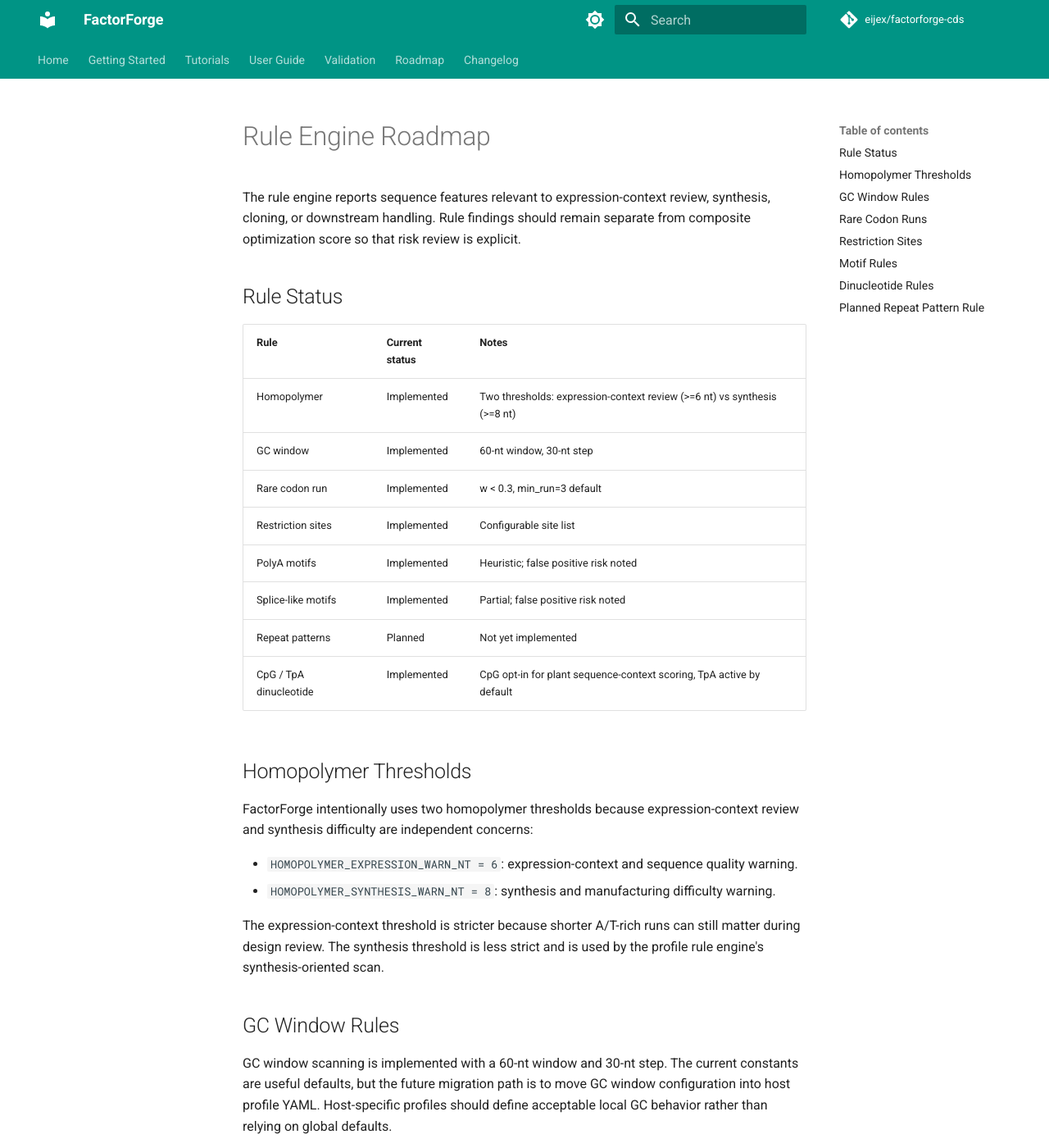
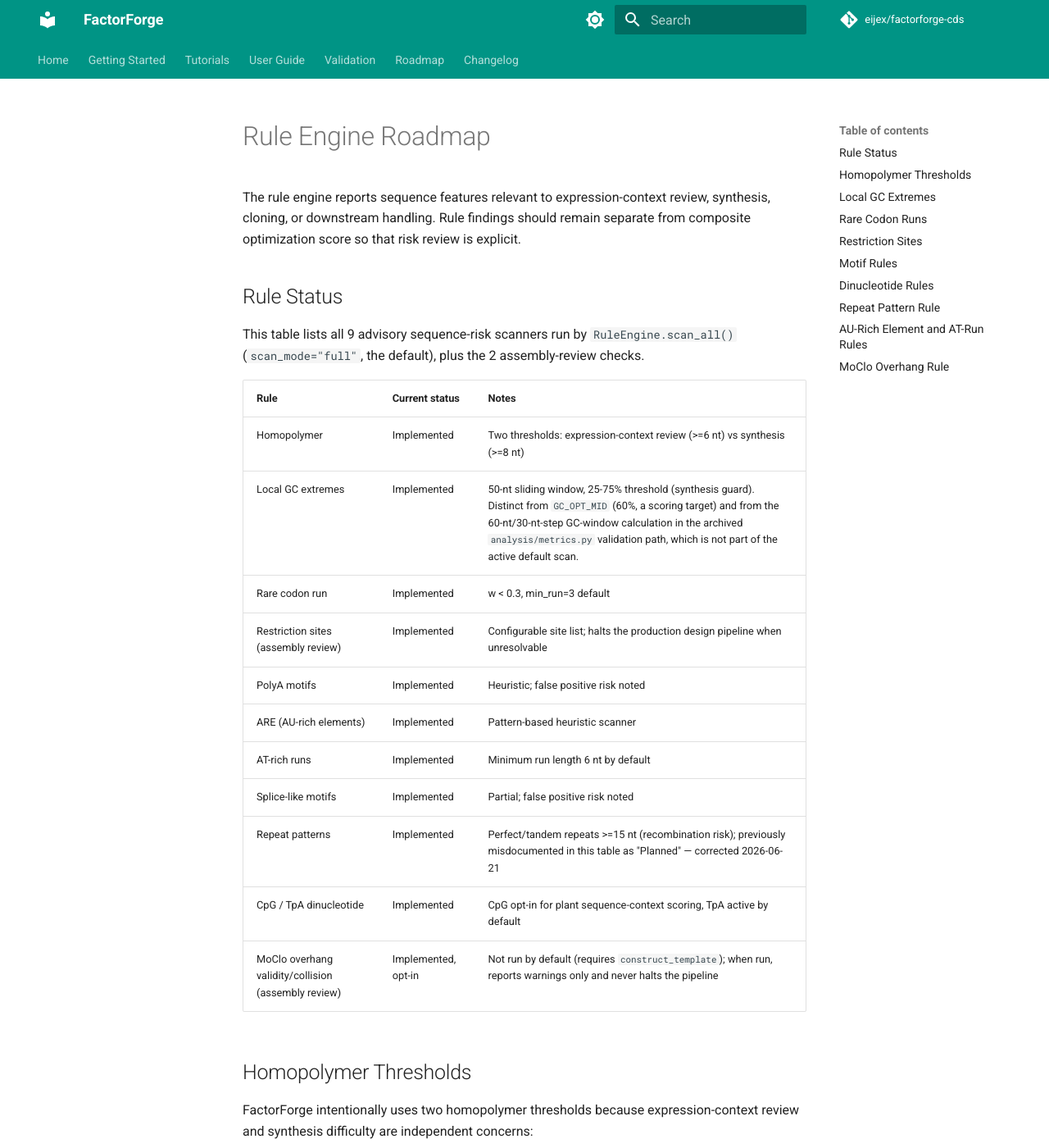
Before and after one commit to eijex/factorforge-cds, an MkDocs documentation site: the page built from docs/rule-engine-roadmap.md, in a window 1280 px wide and 1400 px high. Shown: the whole window at 82% size. Built offline with MkDocs 1.6.1 and Material for MkDocs 9.7.7, drawn with Linux system fonts in a browser that asks for light colours; comment, search, counter and statistics services are not loaded; some of the changed text lies outside the part shown.

Commit message:
docs: sync validation-check enumeration to 11-category contract, fix Repeats status error
docs/rule-engine-roadmap.md, docs/validation.md, docs/how-it-works.md, and
docs/factorforge-architecture.md previously enumerated only 5-8 of the 9
advisory RuleEngine scanners (missing ARE, AT-runs, local GC extremes, and/or
splice-sites depending on the file) and omitted the MoClo overhang
assembly-review check entirely.

rule-engine-roadmap.md additionally claimed "Repeat patterns | Planned | Not
yet implemented" -- scan_repeats() is implemented and runs by default as part
of the standard 9-scanner set. The same file's "GC window | 60-nt window,
30-nt step" row described the archived/unused analysis/metrics.py windowing
constants instead of the active scan_gc_extremes (50-nt window, 25-75%
threshold) -- corrected.

web/index.html's v3.x pre-release changelog entry replaced the vague "(PolyA,
ARE, Splice-sites, etc.)" with the full current 9-scanner list; the entry's
original "7 new" historical delta count is left unchanged since it cannot be
verified without further archaeology.

No runtime code changed (src/, tests/ untouched).

```diff
--- a/docs/rule-engine-roadmap.md
+++ b/docs/rule-engine-roadmap.md
@@ -6,16 +6,22 @@ separate from composite optimization score so that risk review is explicit.
 
 ## Rule Status
 
+This table lists all 9 advisory sequence-risk scanners run by `RuleEngine.scan_all()`
+(`scan_mode="full"`, the default), plus the 2 assembly-review checks.
+
 | Rule | Current status | Notes |
 |------|---------------|-------|
 | Homopolymer | Implemented | Two thresholds: expression-context review (>=6 nt) vs synthesis (>=8 nt) |
-| GC window | Implemented | 60-nt window, 30-nt step |
+| Local GC extremes | Implemented | 50-nt sliding window, 25-75% threshold (synthesis guard). Distinct from `GC_OPT_MID` (60%, a scoring target) and from the 60-nt/30-nt-step GC-window calculation in the archived `analysis/metrics.py` validation path, which is not part of the active default scan. |
 | Rare codon run | Implemented | w < 0.3, min_run=3 default |
-| Restriction sites | Implemented | Configurable site list |
+| Restriction sites (assembly review) | Implemented | Configurable site list; halts the production design pipeline when unresolvable |
 | PolyA motifs | Implemented | Heuristic; false positive risk noted |
+| ARE (AU-rich elements) | Implemented | Pattern-based heuristic scanner |
+| AT-rich runs | Implemented | Minimum run length 6 nt by default |
 | Splice-like motifs | Implemented | Partial; false positive risk noted |
-| Repeat patterns | Planned | Not yet implemented |
+| Repeat patterns | Implemented | Perfect/tandem repeats >=15 nt (recombination risk); previously misdocumented in this table as "Planned" — corrected 2026-06-21 |
 | CpG / TpA dinucleotide | Implemented | CpG opt-in for plant sequence-context scoring, TpA active by default |
+| MoClo overhang validity/collision (assembly review) | Implemented, opt-in | Not run by default (requires `construct_template`); when run, reports warnings only and never halts the pipeline |
 
 ## Homopolymer Thresholds
 
@@ -31,12 +37,14 @@ The expression-context threshold is stricter because shorter A/T-rich runs can
 still matter during design review. The synthesis threshold is less strict and is
 used by the profile rule engine's synthesis-oriented scan.
 
-## GC Window Rules
+## Local GC Extremes
 
-GC window scanning is implemented with a 60-nt window and 30-nt step. The
-current constants are useful defaults, but the future migration path is to move
-GC window configuration into host profile YAML. Host-specific profiles should
-define acceptable local GC behavior rather than relying on global defaults.
+Local GC extreme scanning is implemented with a 50-nt sliding window and a
+25-75% threshold band (a synthesis-hostility guard, not the global GC
+optimization target). The current constants are useful defaults, but the
+future migration path is to move local-GC threshold configuration into host
+profile YAML. Host-specific profiles should define acceptable local GC
+behavior rather than relying on global defaults.
 
 ## Rare Codon Runs
 
@@ -64,8 +72,23 @@ defaults keep CpG penalty opt-in while TpA remains active by default. Mammalian
 profiles may need different dinucleotide semantics and should make those choices
 explicit in host profile YAML.
 
-## Planned Repeat Pattern Rule
+## Repeat Pattern Rule
 
-Repeat-pattern penalties are planned, not implemented. The intended scope is to
-detect local repeat structures that can affect synthesis, cloning, or sequence
-stability without conflating them with homopolymer-only checks.
+Repeat-pattern detection is implemented (`scan_repeats`, minimum length 15 nt)
+and runs by default as part of the standard 9-scanner advisory set. It detects
+perfect/tandem repeat structures that can affect synthesis, cloning, or
+sequence stability, kept separate from homopolymer-only checks.
+
+## AU-Rich Element and AT-Run Rules
+
+AU-rich element (ARE) detection and AT-rich run detection (`min_length=6` nt
+default) are both implemented and run by default as part of the standard
+9-scanner advisory set, alongside the other rules described above.
+
+## MoClo Overhang Rule
+
+MoClo Level-0 overhang validity and internal-collision checks are implemented
+in the construct-builder layer, not the RuleEngine. Unlike the other rules in
+this document, this check is opt-in: it only runs when a construct template is
+requested, and even then it reports warnings without halting the pipeline. It
+is not part of the reported benchmark.
```
Also changed, not shown: docs/factorforge-architecture.md (+14 -7 lines), docs/how-it-works.md (+9 -5 lines), docs/validation.md (+38 -4 lines), 1 other file.
